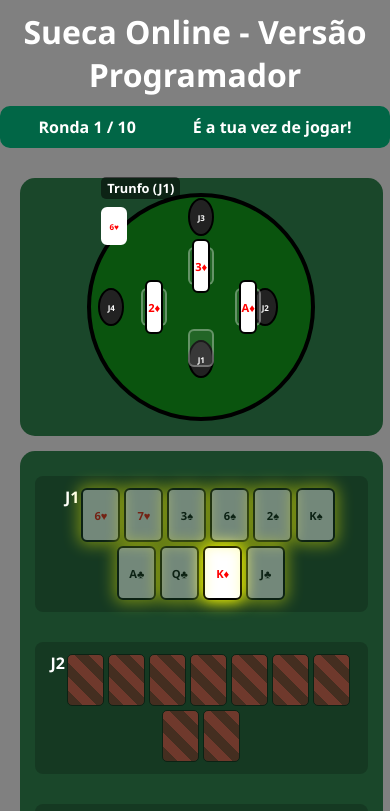
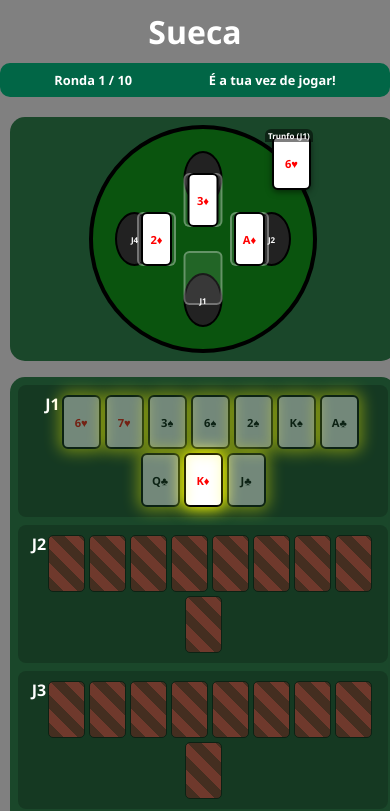
Before and after one commit to carapetocontact/carapeto-sueca, a plain HTML site: page index.html in a window 390 px wide. Both pictures are taken after a click on the button "Iniciar Jogo". Shown: the top 811 px of the page. Drawn offline with Linux system fonts and the light colour scheme.

Commit message:
Add files via upload

```diff
--- a/index.html
+++ b/index.html
@@ -44,7 +44,7 @@
   <!-- ===== JOGO (escondido no início) ===== -->
   <div id="game" style="display:none;">
     <header>
-      <h1>Sueca Online - Versão Programador</h1>
+      <h1>Sueca</h1>
     </header>
 
     <!-- Painel de informações -->
@@ -70,7 +70,7 @@
             <div id="slot-j4" class="mesa-slot"></div>
 
             <div id="trunfo-label">Trunfo (J1)</div>
-            <div id="trunfo-slot"></div>
+            <div id="trunfo-slot" class="carta"></div>
           </section>
 
           <div id="round-winner">
--- a/main.js
+++ b/main.js
@@ -218,7 +218,10 @@ function updatePanel() {
 
   if (trunfo) {
     trunfoSlot.textContent = `${trunfo.valor}${trunfo.naipe}`;
-    trunfoSlot.className = ["♥","♦"].includes(trunfo.naipe) ? "red" : "";
+    trunfoSlot.classList.remove("red");
+    if (["♥","♦"].includes(trunfo.naipe)) {
+      trunfoSlot.classList.add("red");
+    }
   }
 
   atualizarTrunfoLabel();
--- a/style.css
+++ b/style.css
@@ -1,8 +1,33 @@
+/* ==================== VARIÁVEIS ==================== */
+:root {
+  --bg-body: grey;
+  --color-text: #fff;
+  --color-panel: #1a472a;
+  --color-panel-highlight: #016646;
+  --color-mesa: #0a540e;
+  --color-slot-base: #222;
+  --color-slot-border: black;
+  --color-carta-bg: #fff;
+  --color-carta-border: black;
+  --color-hover: rgba(0,0,0,0.3);
+  --color-trunfo-bg: rgba(0,0,0,0.5);
+  --color-button-bg: #1b5e20;
+  --color-button-hover: #2e7d32;
+
+  /* tamanhos fluidos */
+  --carta-width: clamp(35px, 5vw, 50px);
+  --carta-height: clamp(50px, 7vw, 75px);
+  --slot-width: var(--carta-width);
+  --slot-height: var(--carta-height);
+  --mesa-max: 500px;
+  --gap-main: clamp(10px, 2vw, 20px);
+}
+
 /* ==================== BASE ==================== */
 body {
   font-family: 'Segoe UI', sans-serif;
-  background: grey;
-  color: #fff;
+  background: var(--bg-body);
+  color: var(--color-text);
   margin: 0;
   padding: 0;
   text-align: center;
@@ -14,15 +39,15 @@ h1 { margin: 10px 0; }
 .main-layout {
   display: flex;
   flex-direction: column;
-  gap: 20px;
-  padding: 20px;
+  gap: var(--gap-main);
+  padding: var(--gap-main);
   max-width: 1400px;
   margin: 0 auto;
 }
 
 #game-container {
   display: flex;
-  gap: 20px;
+  gap: var(--gap-main);
   justify-content: center;
   align-items: flex-start;
   flex-wrap: wrap;
@@ -31,22 +56,22 @@ h1 { margin: 10px 0; }
 #left-panel,
 #right-panel {
   flex: 1;
-  min-width: 300px;
-  background: #1a472a;
+  min-width: 250px;
+  background: var(--color-panel);
   border-radius: 15px;
-  padding: 20px;
+  padding: 1em;
 }
 
 #right-panel {
   display: flex;
   flex-direction: column;
-  gap: 20px;
+  gap: 1em;
 }
 
 #bottom-panel {
-  background: #1a472a;
+  background: var(--color-panel);
   border-radius: 15px;
-  padding: 20px;
+  padding: 1em;
 }
 
 /* ==================== PAINEL DE INFORMAÇÕES ==================== */
@@ -54,25 +79,25 @@ h1 { margin: 10px 0; }
   display: flex;
   justify-content: space-around;
   align-items: center;
-  background: #016646;
-  padding: 10px;
+  background: var(--color-panel-highlight);
+  padding: 0.5em 1em;
   border-radius: 10px;
   margin: 10px 0;
 }
 
 #painel div {
-  font-size: 1rem;
+  font-size: clamp(0.8rem, 1vw, 1rem);
   font-weight: bold;
 }
 
 /* ==================== MESA CENTRAL ==================== */
 #mesa-central {
-  width: 100%;
-  max-width: 500px;
+  width: 90%;
+  max-width: var(--mesa-max);
   aspect-ratio: 1;
   margin: 0 auto;
-  background: #0a540e;
-  border: 4px solid #000;
+  background: var(--color-mesa);
+  border: 4px solid var(--color-slot-border);
   border-radius: 50%;
   position: relative;
 }
@@ -80,31 +105,31 @@ h1 { margin: 10px 0; }
 /* Slots base */
 .mesa-slot-base {
   position: absolute;
-  width: 40px;
-  height: 40px;
-  background: #222;
-  color: white;
-  border: 2px solid black;
+  width: var(--slot-width);
+  height: var(--slot-height);
+  background: var(--color-slot-base);
+  color: var(--color-text);
+  border: 2px solid var(--color-slot-border);
   border-radius: 50%;
   display: flex;
   justify-content: center;
   align-items: center;
   font-weight: bold;
-  font-size: 0.8rem;
+  font-size: clamp(0.5rem, 1vw, 0.8rem);
   z-index: 1;
 }
 
 /* Posicionamento slots base */
-#slot-base-j1 { bottom: 20px; left: 50%; transform: translateX(-50%); }
-#slot-base-j2 { right: 20px; top: 50%; transform: translateY(-50%); }
-#slot-base-j3 { top: 20px; left: 50%; transform: translateX(-50%); }
-#slot-base-j4 { left: 20px; top: 50%; transform: translateY(-50%); }
+#slot-base-j1 { bottom: 10%; left: 50%; transform: translateX(-50%); }
+#slot-base-j2 { right: 10%; top: 50%; transform: translateY(-50%); }
+#slot-base-j3 { top: 10%; left: 50%; transform: translateX(-50%); }
+#slot-base-j4 { left: 10%; top: 50%; transform: translateY(-50%); }
 
 /* Slots para cartas */
 .mesa-slot {
   position: absolute;
-  width: 50px;
-  height: 75px;
+  width: var(--slot-width);
+  height: var(--slot-height);
   border: 2px solid rgba(255,255,255,0.3);
   border-radius: 6px;
   background: rgba(255,255,255,0.1);
@@ -115,19 +140,19 @@ h1 { margin: 10px 0; }
 }
 
 /* Posicionamento slots de cartas */
-#slot-j1 { bottom: 80px; left: 50%; transform: translateX(-50%); }
-#slot-j2 { right: 80px; top: 50%; transform: translateY(-50%); }
-#slot-j3 { top: 80px; left: 50%; transform: translateX(-50%); }
-#slot-j4 { left: 80px; top: 50%; transform: translateY(-50%); }
+#slot-j1 { bottom: 20%; left: 50%; transform: translateX(-50%); }
+#slot-j2 { right: 20%; top: 50%; transform: translateY(-50%); }
+#slot-j3 { top: 20%; left: 50%; transform: translateX(-50%); }
+#slot-j4 { left: 20%; top: 50%; transform: translateY(-50%); }
 
 /* Cartas jogadas */
 .carta-jogada {
   position: relative;
-  width: 50px;
-  height: 75px;
-  border: 2px solid black;
+  width: var(--carta-width);
+  height: var(--carta-height);
+  border: 2px solid var(--color-slot-border);
   border-radius: 6px;
-  background: white;
+  background: var(--color-carta-bg);
   display: flex;
   justify-content: center;
   align-items: center;
@@ -135,72 +160,33 @@ h1 { margin: 10px 0; }
   margin: 0;
 }
 
-/* Trunfo */
-#trunfo-label {
-  position: absolute;
-  top: -20px;          /* aparece acima da carta */
-  left: 10px;          /* alinhado com a carta */
-  font-size: 0.8rem;
-  font-weight: bold;
-  color: white;
-  background: rgba(0,0,0,0.5);
-  padding: 2px 6px;
-  border-radius: 5px;
-  white-space: nowrap; /* evita quebrar linha */
-}
-
-#trunfo-slot {
-  position: absolute;
-  top: 10px;
-  left: 10px;
-  width: 50px;
-  height: 75px;
-  border: 2px solid #fff;
+/* ==================== CARTAS ==================== */
+.carta {
+  width: var(--carta-width);
+  height: var(--carta-height);
+  border: 2px solid var(--color-carta-border);
   border-radius: 6px;
-  background: #fff;
+  background: var(--color-carta-bg);
   color: #000;
   display: flex;
   justify-content: center;
   align-items: center;
   font-weight: bold;
-  z-index: 2;
-}
-#trunfo-slot.red { color: red; }
-
-/* ==================== CARTAS ==================== */
-.carta {
-  width: 50px;
-  height: 75px;
-  border: 2px solid black;
-  border-radius: 6px;
-  background: #fff;
-  color: #000;
-  display: flex;
-  justify-content: center;
-  align-items: center;
-  font-weight: bold;
-  font-size: 1rem;
+  font-size: clamp(0.7rem, 1vw, 1rem);
   cursor: pointer;
   user-select: none;
   margin: 2px;
   transition: transform 0.3s, opacity 0.3s, box-shadow 0.3s;
 }
+
 .carta.red { color: red; }
-.carta:hover {
-  transform: translateY(-5px);
-  box-shadow: 0 5px 15px rgba(0,0,0,0.3);
-}
-.carta.disabled {
-  opacity: 0.4;
-  cursor: not-allowed;
-}
-.carta.disabled:hover {
-  transform: none;
-  box-shadow: 0 0 5px red;
-}
+.carta:hover { transform: translateY(-5px); box-shadow: 0 5px 15px var(--color-hover); }
+.carta.disabled { opacity: 0.4; cursor: not-allowed; }
+.carta.disabled:hover { transform: none; box-shadow: 0 0 5px red; }
+
 .carta-costa {
-  width: 50px;
-  height: 80px;
+  width: var(--carta-width);
+  height: calc(var(--carta-height) + 5px);
   background: repeating-linear-gradient(
     45deg,
     #8a1e1e,
@@ -208,29 +194,55 @@ h1 { margin: 10px 0; }
     #f63b3b 10px,
     #f63b3b 20px
   );
-  border: 1px solid #000;
+  border: 1px solid var(--color-carta-border);
   border-radius: 5px;
 }
 
-/* ==================== MÃOS ==================== */
-#maos {
-  display: flex;
-  flex-direction: column;
-  gap: 10px;
+/* ==================== TRUNFO ==================== */
+#trunfo-label {
+  position: absolute;
+  top: 0px;
+  right: 5px;
+  background: var(--color-trunfo-bg);
+  color: var(--color-text);
+  font-size: clamp(0.7rem, 1vw, 1rem);
+  font-weight: bold;
+  padding: 0.2em 0.5em;
+  border-radius: 6px 6px 0 0;
+  z-index: 21;
 }
 
+#trunfo-slot {
+  position: absolute;
+  top: 25px;
+  right: 5px;
+  width: var(--carta-width);
+  height: var(--carta-height);
+  border: 2px solid var(--color-carta-border);
+  border-radius: 6px;
+  background: var(--color-carta-bg);
+  display: flex;
+  justify-content: center;
+  align-items: center;
+  font-weight: bold;
+  font-size: clamp(0.7rem, 1vw, 1rem);
+  box-shadow: 0 2px 6px rgba(0,0,0,0.5);
+  z-index: 20;
+}
+
+
+
+/* ==================== MÃOS ==================== */
+#maos { display: flex; flex-direction: column; gap: 0.5em; }
 .mao {
   background: rgba(0,0,0,0.2);
-  padding: 10px;
+  padding: 0.5em;
   border-radius: 8px;
   display: flex;
   justify-content: center;
-  margin: 10px 0;
+  flex-wrap: wrap;
 }
-
-.active .carta {
-  box-shadow: 0 0 15px 3px yellow;
-}
+.active .carta { box-shadow: 0 0 15px 3px yellow; }
 
 /* ==================== LIXOS ==================== */
 #lixos {
@@ -249,17 +261,14 @@ h1 { margin: 10px 0; }
 
 /* ==================== CONTROLES ==================== */
 button, select {
-  padding: 5px 12px;
-  margin: 5px;
+  padding: 0.4em 0.8em;
+  margin: 0.3em;
   border-radius: 5px;
   border: none;
   font-weight: bold;
   cursor: pointer;
 }
-button:hover {
-  background: #1b5e20;
-  color: #fff;
-}
+button:hover { background: var(--color-button-bg); color: #fff; }
 
 /* ==================== ROUND WINNER ==================== */
 #round-winner {
@@ -269,41 +278,27 @@ button:hover {
   transform: translate(-50%, -50%);
   background: rgba(0,0,0,0.85);
   color: white;
-  padding: 20px 30px;
+  padding: 1em 2em;
   border-radius: 12px;
   text-align: center;
   z-index: 1000;
   box-shadow: 0 0 20px rgba(0,0,0,0.7);
   animation: fadeIn 0.5s ease-out;
 }
-#round-winner-msg {
-  font-size: 1.5rem;
-  font-weight: bold;
-  margin-bottom: 15px;
-}
+
+#round-winner-msg { font-size: clamp(1.2rem, 2vw, 1.5rem); font-weight: bold; margin-bottom: 1em; }
+
 #round-winner-card .carta {
-  width: 70px;
-  height: 105px;
-  font-size: 1.2rem;
+  width: calc(var(--carta-width) * 1.4);
+  height: calc(var(--carta-height) * 1.4);
+  font-size: clamp(1rem, 1.5vw, 1.2rem);
   box-shadow: 0 5px 15px rgba(0,0,0,0.6);
   transform: rotate(-3deg);
   transition: transform 0.3s ease;
 }
-#round-winner-card .carta:hover {
-  transform: rotate(0deg) scale(1.05);
-}
-#round-winner-btn {
-  margin-top: 15px;
-  padding: 8px 15px;
-  border: none;
-  border-radius: 6px;
-  font-weight: bold;
-  cursor: pointer;
-  background: #1b5e20;
-  color: white;
-  transition: background 0.3s;
-}
-#round-winner-btn:hover { background: #2e7d32; }
+#round-winner-card .carta:hover { transform: rotate(0deg) scale(1.05); }
+#round-winner-btn { margin-top: 1em; padding: 0.5em 1em; border: none; border-radius: 6px; font-weight: bold; cursor: pointer; background: var(--color-button-bg); color: white; transition: background 0.3s; }
+#round-winner-btn:hover { background: var(--color-button-hover); }
 
 /* ==================== MODAL FIM DE JOGO ==================== */
 .modal {
@@ -320,157 +315,41 @@ button:hover {
 .modal-content {
   background: white;
   color: black;
-  padding: 30px;
+  padding: 2em;
   border-radius: 15px;
   text-align: center;
   box-shadow: 0 0 20px rgba(0,0,0,0.4);
   animation: fadeIn 0.5s ease-in-out;
 }
-.modal-content h2 { font-size: 2rem; margin-bottom: 10px; }
-.modal-content p { font-size: 1.2rem; margin-bottom: 20px; }
-.fim-jogo-pontos { margin-bottom: 20px; font-weight: bold; }
+.modal-content h2 { font-size: clamp(1.5rem, 3vw, 2rem); margin-bottom: 0.5em; }
+.modal-content p { font-size: clamp(1rem, 2vw, 1.2rem); margin-bottom: 1em; }
+.fim-jogo-pontos { margin-bottom: 1em; font-weight: bold; }
 
 /* ==================== ANIMAÇÕES ==================== */
-@keyframes fadeIn {
-  from { opacity: 0; transform: scale(0.8); }
-  to { opacity: 1; transform: scale(1); }
+@keyframes fadeIn { from { opacity: 0; transform: scale(0.8); } to { opacity: 1; transform: scale(1); } }
+
+/* ==================== RESPONSIVIDADE ==================== */
+@media (max-width: 768px) {
+  #game-container { flex-direction: column; align-items: stretch; gap: 1em; width: 100%; }
+  #left-panel, #right-panel { width: 100%; padding: 0.5em; margin: 0 auto; }
+  #mesa-central { width: 90%; max-width: 300px; }
 }
 
-/* ==================== RESPONSIVIDADE COMPLETA ==================== */
+@media (max-width: 480px) { #mesa-central { max-width: 250px; } }
+@media (max-width: 430px) { #mesa-central { max-width: 220px; width: 100%; } }
 
-/* Tablets / telas médias */
-@media (max-width: 1200px) {
-  #game-container {
-    flex-direction: column;
-    gap: 20px;
-    align-items: center;
+/* responsividade: manter no canto em telas pequenas */
+@media (max-width: 480px) {
+  #trunfo-label {
+    top: 0px;
+    right: 0px;
+    font-size: clamp(0.5rem, 2vw, 0.9rem);
+    padding: 0.15em 0.4em;
   }
 
-  #left-panel, #right-panel {
-    width: 90%;
-    min-width: auto;
-  }
-
-  #mesa-central {
-    width: 80%;
-    max-width: 400px;
-    aspect-ratio: 1;
-    margin: 0 auto;
+  #trunfo-slot {
+    top: 5px;   /* reduzindo distância do topo */
+    right: 0px;
+    font-size: clamp(0.7rem, 1.5vw, 1rem);
   }
 }
-
-/* Celulares (até 768px) */
-@media (max-width: 768px) {
-  #game-container {
-    flex-direction: column;
-    gap: 15px;
-    align-items: center;
-  }
-
-  #left-panel, #right-panel {
-    width: 95%;
-    min-width: auto;
-    padding: 15px;
-  }
-
-  #mesa-central {
-    width: 90%;
-    max-width: 300px;
-    aspect-ratio: 1;
-    margin: 0 auto;
-  }
-
-  .mesa-slot, .mesa-slot-base, #trunfo-slot {
-    width: 30px;
-    height: 45px;
-    font-size: 0.6rem;
-  }
-
-  #slot-j1, #slot-j2, #slot-j3, #slot-j4,
-  #slot-base-j1, #slot-base-j2, #slot-base-j3, #slot-base-j4 {
-    transform: translate(-50%, -50%);
-  }
-
-  .mao {
-    flex-wrap: wrap;
-    justify-content: center;
-  }
-
-  .carta {
-    width: 40px;
-    height: 60px;
-    font-size: 0.8rem;
-  }
-
-  .modal-content {
-    width: 90%;
-    padding: 20px;
-  }
-
-  #round-winner-card .carta {
-    width: 50px;
-    height: 75px;
-    font-size: 1rem;
-  }
-}
-
-/* Telas muito pequenas (<480px) */
-@media (max-width: 480px) {
-  #mesa-central { max-width: 250px; }
-
-  .mesa-slot, .mesa-slot-base, #trunfo-slot {
-    width: 25px;
-    height: 38px;
-    font-size: 0.5rem;
-  }
-
-  .carta {
-    width: 35px;
-    height: 55px;
-    font-size: 0.7rem;
-  }
-
-  #round-winner-card .carta {
-    width: 40px;
-    height: 60px;
-    font-size: 0.9rem;
-  }
-}
-
-/* ==================== RESPONSIVIDADE EXTRA PARA IPHONE ==================== */
-
-/* iPhones pequenos (até 430px de largura) */
-@media (max-width: 430px) {
-  #mesa-central {
-    width: 95%;         /* ocupa quase toda a largura útil */
-    max-width: 220px;   /* limite para caber em iPhone SE / antigos */
-    aspect-ratio: 1;    /* mantém formato redondo */
-  }
-
-  /* Reduz os slots da mesa */
-  .mesa-slot, .mesa-slot-base, #trunfo-slot {
-    width: 22px;
-    height: 34px;
-    font-size: 0.5rem;
-  }
-
-  /* Ajusta cartas jogadas na mesa */
-  .carta-jogada {
-    width: 35px;
-    height: 50px;
-    font-size: 0.7rem;
-  }
-
-  /* Ajusta cartas na mão */
-  .carta {
-    width: 35px;
-    height: 50px;
-    font-size: 0.7rem;
-  }
-
-  /* Reposiciona os slots para ficarem mais perto do centro */
-  #slot-j1 { bottom: 50px; left: 50%; transform: translateX(-50%); }
-  #slot-j2 { right: 50px; top: 50%; transform: translateY(-50%); }
-  #slot-j3 { top: 50px; left: 50%; transform: translateX(-50%); }
-  #slot-j4 { left: 50px; top: 50%; transform: translateY(-50%); }
-}
```
